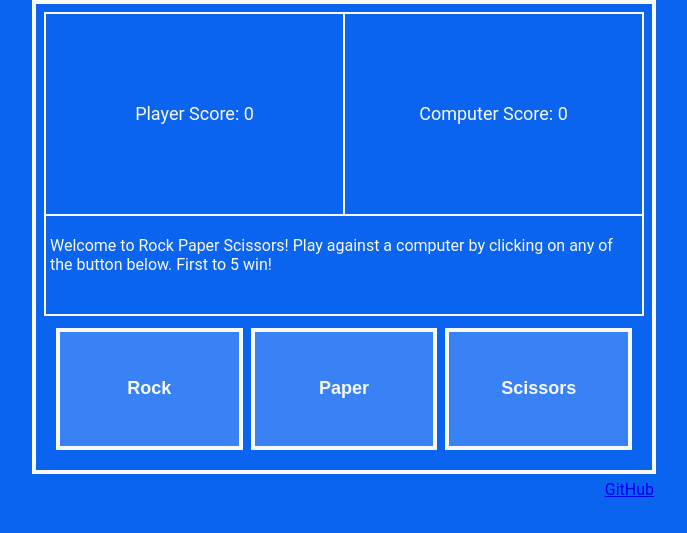
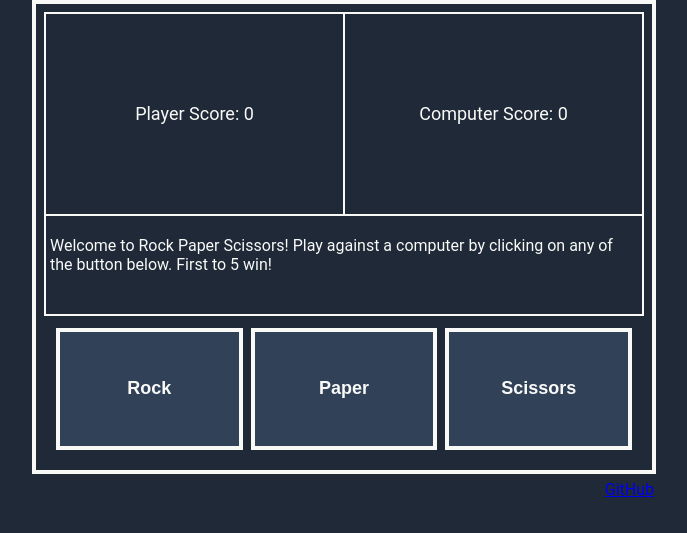
Before and after one commit to hquanvo/Rock-Paper-Scissors, a plain HTML site: page index.html in a window 1280 px wide. Shown: the part 89-622 px from the top of the page, without its empty margins (296-983 px from the left). Drawn offline with Linux system fonts and the light colour scheme.

Commit message:
Made color scheme darker

```diff
--- a/styles.css
+++ b/styles.css
@@ -3,7 +3,7 @@ body {
     display: flex;
     flex-direction: column;
     justify-content: center;
-    background-color: #0B64F0;
+    background-color:  #1F2937;
     font-family: roboto, 'Times New Roman', Times, serif;
     color:#F9FAF8;
 }
@@ -65,7 +65,7 @@ div.score#player {
 }
 
 button {
-    background-color: #3882F6;
+    background-color: #314158;
     border: 4px;
     border-style: solid;
     border-color: #F9FAF8;
@@ -80,7 +80,7 @@ button {
 }
 
 button:hover {
-    background-color: #38E1F6;
+    background-color: #435979;
 }
 
 #external-container {
```
